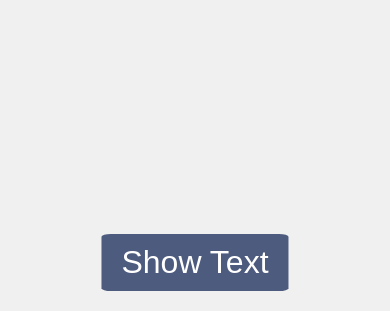
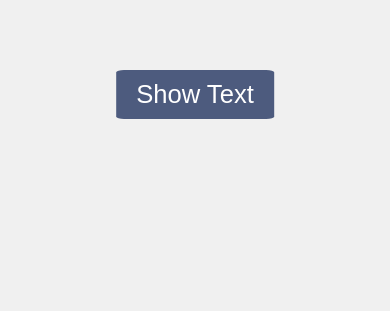
Before and after one commit to blksmk8483/knight-portfolio, a React (Create React App) app: page /about in a window 390 px wide. Shown: the part 533-844 px from the top of the page. Built offline with nearby package versions, Linux system fonts and the light colour scheme.

Commit message:
adjusted the About section for different screen sizes

```diff
--- a/src/styles/About.css
+++ b/src/styles/About.css
@@ -2,7 +2,7 @@
   display: flex;
   justify-content: center;
   align-items: center;
-  height: 100vh;
+  height: 100%;
 }
 
 .box {
@@ -12,6 +12,7 @@
 
 .image-box {
   text-align: center;
+  height: 100vh;
 }
 
 .image-box img {
@@ -27,6 +28,7 @@
   align-items: center;
   text-align: start;
   width: 48rem;
+  height: 100%;
 }
 
 .show-text-button {
@@ -50,40 +52,62 @@
   display: flex;
 }
 
-@media only screen and (max-width: 600px) {
+@media screen and (min-width: 1201px) {
   .about-container {
     align-items: start;
     margin-top: 2.4rem;
   }
 
-  .image-box {
-    padding: 0 1rem;
+  .show-text-button {
+    bottom: 15rem;
   }
 
   .image-box img {
-    max-width: 90%;
+    height: auto;
+    max-width: 20%;
   }
 
-  .text-box {
-    width: auto;
-    padding: 0 1.2rem;
+  .header {
+    font-size: 3.6rem;
+    margin: 0;
   }
 
   .about-text {
-    font-size: 1.6rem;
+    font-size: 2rem;
     line-height: 1.4;
   }
+}
 
-  .about-text-top {
-    margin-top: 0.4rem;
+@media only screen and (max-width: 1200px) {
+  .about-container {
+    align-items: start;
+    margin-top: 2.8rem;
+    height: 100%;
+  }
+
+  .image-box {
+    padding: 6rem;
+  }
+
+  .image-box img {
+    height: auto;
+    max-width: 50%;
+  }
+
+  .header {
+    font-size: 4.5rem;
+    margin-bottom: 0;
+    margin-top: 0;
+  }
+
+  .about-text {
+    font-size: 2rem;
+    line-height: 1.2;
+    margin-left: 0.8rem;
   }
 }
 
 @media only screen and (max-width: 900px) {
-  .about-container {
-    align-items: start;
-    margin-top: 2.8rem;
-  }
   .image-box {
     padding: 0 1rem;
   }
@@ -94,7 +118,13 @@
   }
 
   .show-text-button {
-    font-size: 2rem;
+    font-size: 1.8rem;
+    bottom: 20rem;
+  }
+
+  .text-box {
+    width: auto;
+    padding: 0 1.2rem;
   }
 
   .header {
@@ -110,9 +140,37 @@
   }
 }
 
-/* @media screen and (min-width: 1300px) {
-  .container {
-    width: auto;
-    height: calc(100vh - 9.6rem);
+@media only screen and (max-width: 600px) {
+  .about-container {
+    align-items: start;
+    margin-top: 2.4rem;
+    height: 100%;
   }
-} */
+
+  .image-box {
+    height: 100vh;
+  }
+
+  .image-box img {
+    width: 100%;
+    height: auto;
+  }
+
+  .header {
+    font-size: 3.6rem;
+  }
+
+  .about-text {
+    font-size: 1.6rem;
+    line-height: 1.4;
+  }
+
+  .about-text-top {
+    margin-top: 0.4rem;
+  }
+
+  .show-text-button {
+    font-size: 1.6rem;
+    bottom: 12rem;
+  }
+}
```
